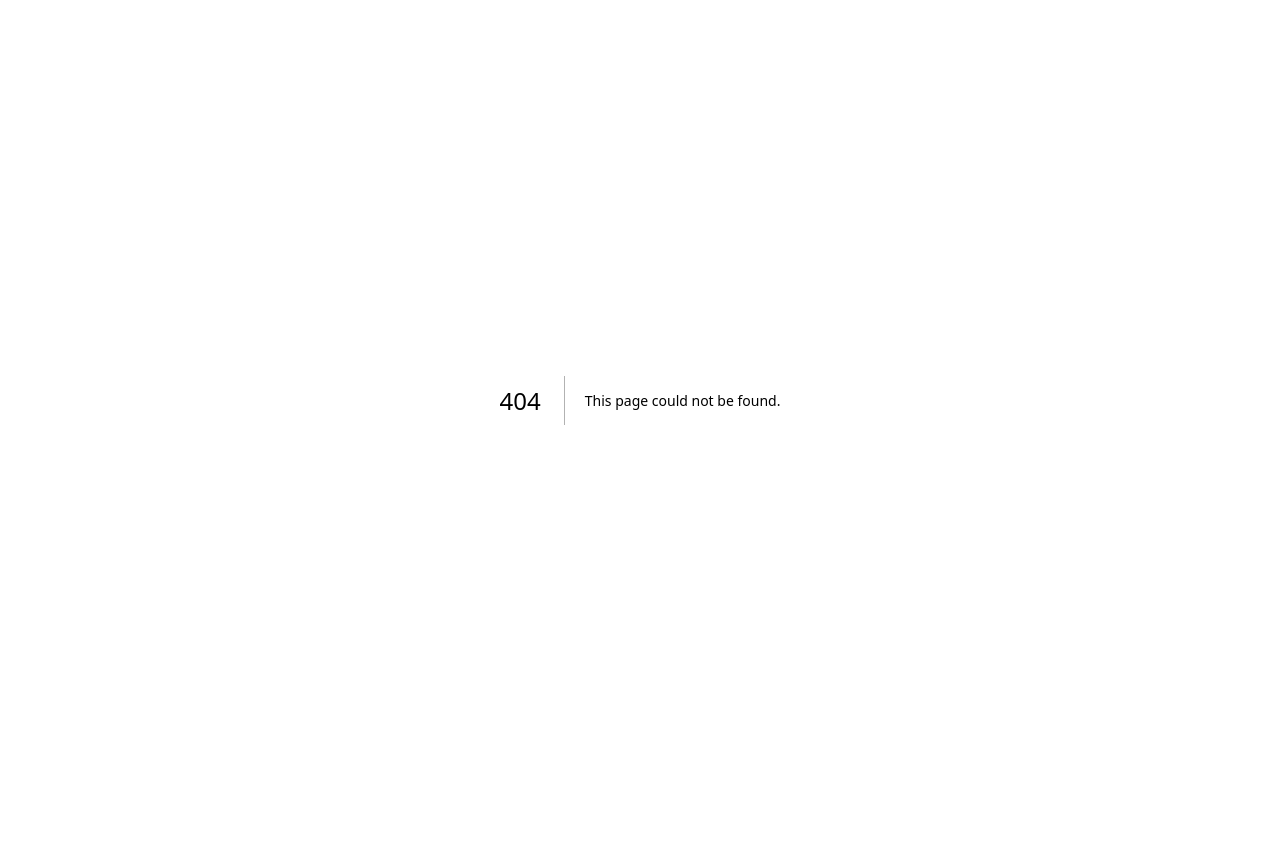
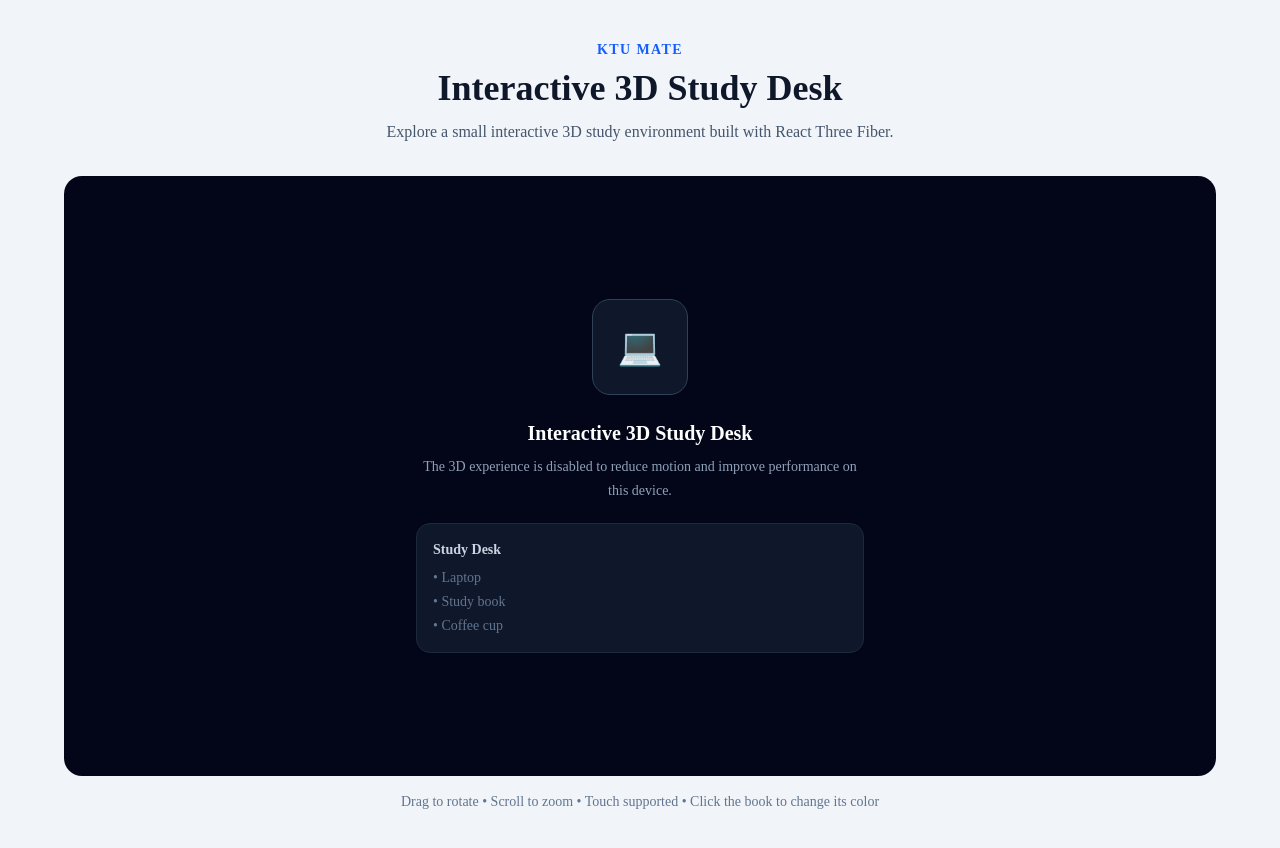
Before and after one commit to avigneshtk/ktu-mate, a Next.js app: page /3d in a window 1280 px wide. Before the commit this address had no page. Shown: the top 848 px of the page. Before the commit the page ends 800 px from the top, so only its background shows below. Built offline with nearby package versions, Linux system fonts and the light colour scheme.

Commit message:
FE-AA2: Added interactive 3D study desk

```diff
--- /dev/null
+++ b/app/3d/StudyFallback.tsx
@@ -0,0 +1,32 @@
+export default function StudyFallback() {
+  return (
+    <div className="flex min-h-[420px] w-full items-center justify-center rounded-2xl bg-slate-950 p-6 sm:min-h-[600px]">
+      <div className="max-w-md text-center">
+        <div className="mx-auto mb-6 flex h-24 w-24 items-center justify-center rounded-2xl border border-slate-700 bg-slate-900 text-4xl">
+          💻
+        </div>
+
+        <h2 className="text-xl font-bold text-white">
+          Interactive 3D Study Desk
+        </h2>
+
+        <p className="mt-2 text-sm leading-6 text-slate-400">
+          The 3D experience is disabled to reduce motion and
+          improve performance on this device.
+        </p>
+
+        <div className="mt-5 rounded-xl border border-slate-800 bg-slate-900 p-4 text-left">
+          <p className="text-sm font-semibold text-slate-300">
+            Study Desk
+          </p>
+
+          <ul className="mt-2 space-y-1 text-sm text-slate-500">
+            <li>• Laptop</li>
+            <li>• Study book</li>
+            <li>• Coffee cup</li>
+          </ul>
+        </div>
+      </div>
+    </div>
+  );
+}
--- /dev/null
+++ b/app/3d/StudyScene.tsx
@@ -0,0 +1,115 @@
+"use client";
+
+import { Canvas } from "@react-three/fiber";
+import { OrbitControls } from "@react-three/drei";
+import { useState } from "react";
+
+function Desk() {
+  return (
+    <mesh position={[0, -1, 0]}>
+      <boxGeometry args={[6, 0.4, 3]} />
+      <meshStandardMaterial color="#8b5a2b" />
+    </mesh>
+  );
+}
+
+function Laptop() {
+  return (
+    <group position={[0, 0, 0]}>
+      <mesh position={[0, -0.5, 0]}>
+        <boxGeometry args={[2.4, 0.15, 1.6]} />
+        <meshStandardMaterial color="#555555" />
+      </mesh>
+
+      <mesh position={[0, 0.4, -0.65]} rotation={[-0.15, 0, 0]}>
+        <boxGeometry args={[2.4, 1.6, 0.12]} />
+        <meshStandardMaterial color="#222222" />
+      </mesh>
+    </group>
+  );
+}
+
+type BookProps = {
+  color: string;
+  onClick: () => void;
+};
+
+function Book({ color, onClick }: BookProps) {
+  return (
+    <mesh
+      position={[-2, -0.65, 0.2]}
+      rotation={[0, 0.1, 0]}
+      onClick={onClick}
+    >
+      <boxGeometry args={[1.5, 0.3, 1.8]} />
+      <meshStandardMaterial color={color} />
+    </mesh>
+  );
+}
+
+function Cup() {
+  return (
+    <mesh position={[2, -0.45, 0.3]}>
+      <cylinderGeometry args={[0.45, 0.35, 0.9, 32]} />
+      <meshStandardMaterial color="#ef4444" />
+    </mesh>
+  );
+}
+
+export default function StudyScene() {
+  const colors = ["#2563eb", "#16a34a", "#f59e0b", "#9333ea"];
+
+  const [colorIndex, setColorIndex] = useState(0);
+
+  function changeBookColor() {
+    setColorIndex((current) => (current + 1) % colors.length);
+  }
+
+  return (
+    <div>
+      <div className="h-[600px] w-full overflow-hidden rounded-2xl bg-slate-950">
+        <Canvas camera={{ position: [7, 5, 8], fov: 45 }}>
+          <ambientLight intensity={1.5} />
+
+          <directionalLight
+            position={[5, 8, 5]}
+            intensity={3}
+          />
+
+          <Desk />
+          <Laptop />
+
+          <Book
+            color={colors[colorIndex]}
+            onClick={changeBookColor}
+          />
+
+          <Cup />
+
+          <OrbitControls
+            enablePan={false}
+            minDistance={5}
+            maxDistance={12}
+          />
+        </Canvas>
+      </div>
+
+      <div className="mt-4 rounded-xl border border-slate-200 bg-white p-4 text-center">
+        <p className="text-sm font-semibold text-slate-700">
+          Interactive Book
+        </p>
+
+        <p className="mt-1 text-sm text-slate-500">
+          Click the book to change its color.
+        </p>
+
+        <div
+          className="mx-auto mt-3 h-6 w-6 rounded-full border-2 border-slate-300"
+          style={{
+            backgroundColor: colors[colorIndex],
+          }}
+        />
+      </div>
+    </div>
+  );
+}
--- /dev/null
+++ b/app/3d/StudySceneLoader.tsx
@@ -0,0 +1,46 @@
+"use client";
+
+import dynamic from "next/dynamic";
+import { useEffect, useState } from "react";
+import StudyFallback from "./StudyFallback";
+
+const StudyScene = dynamic(() => import("./StudyScene"), {
+  ssr: false,
+  loading: () => (
+    <div className="flex h-[420px] w-full items-center justify-center rounded-2xl bg-slate-950 text-sm text-slate-400 sm:h-[600px]">
+      Loading 3D Study Desk...
+    </div>
+  ),
+});
+
+export default function StudySceneLoader() {
+  const [useFallback, setUseFallback] = useState(false);
+  const [ready, setReady] = useState(false);
+
+  useEffect(() => {
+    const reducedMotion = window.matchMedia(
+      "(prefers-reduced-motion: reduce)"
+    ).matches;
+
+    const lowPower =
+      typeof navigator.hardwareConcurrency === "number" &&
+      navigator.hardwareConcurrency <= 2;
+
+    setUseFallback(reducedMotion || lowPower);
+    setReady(true);
+  }, []);
+
+  if (!ready) {
+    return (
+      <div className="flex h-[420px] w-full items-center justify-center rounded-2xl bg-slate-950 text-sm text-slate-400 sm:h-[600px]">
+        Preparing 3D experience...
+      </div>
+    );
+  }
+
+  if (useFallback) {
+    return <StudyFallback />;
+  }
+
+  return <StudyScene />;
+}
--- /dev/null
+++ b/app/3d/page.tsx
@@ -0,0 +1,30 @@
+import StudySceneLoader from "./StudySceneLoader";
+
+export default function ThreeDPage() {
+  return (
+    <main className="min-h-screen bg-slate-100 px-4 py-10">
+      <div className="mx-auto max-w-6xl">
+        <div className="mb-8 text-center">
+          <p className="text-sm font-semibold uppercase tracking-widest text-blue-600">
+            KTU Mate
+          </p>
+
+          <h1 className="mt-2 text-4xl font-bold text-slate-900">
+            Interactive 3D Study Desk
+          </h1>
+
+          <p className="mx-auto mt-3 max-w-2xl text-slate-600">
+            Explore a small interactive 3D study environment built
+            with React Three Fiber.
+          </p>
+        </div>
+
+        <StudySceneLoader />
+
+        <p className="mt-4 text-center text-sm text-slate-500">
+          Drag to rotate • Scroll to zoom • Touch supported • Click the book to change its color
+        </p>
+      </div>
+    </main>
+  );
+}
--- a/package.json
+++ b/package.json
@@ -14,6 +14,8 @@
     "@ai-sdk/google": "^4.0.69",
     "@ai-sdk/react": "^4.0.102",
     "@base-ui/react": "^1.8.0",
+    "@react-three/drei": "^10.7.9",
+    "@react-three/fiber": "^9.8.1",
     "ai": "^7.0.99",
     "class-variance-authority": "^0.7.1",
     "cn": "^0.3.0",
@@ -23,6 +25,7 @@
     "react-dom": "19.2.8",
     "react-markdown": "^10.1.0",
     "shadcn": "^4.21.0",
+    "three": "^0.186.1",
     "tw-animate-css": "^1.4.0"
   },
   "devDependencies": {
```
Also changed, not shown: 2 other files (tests, documents, lock files or other folders).
